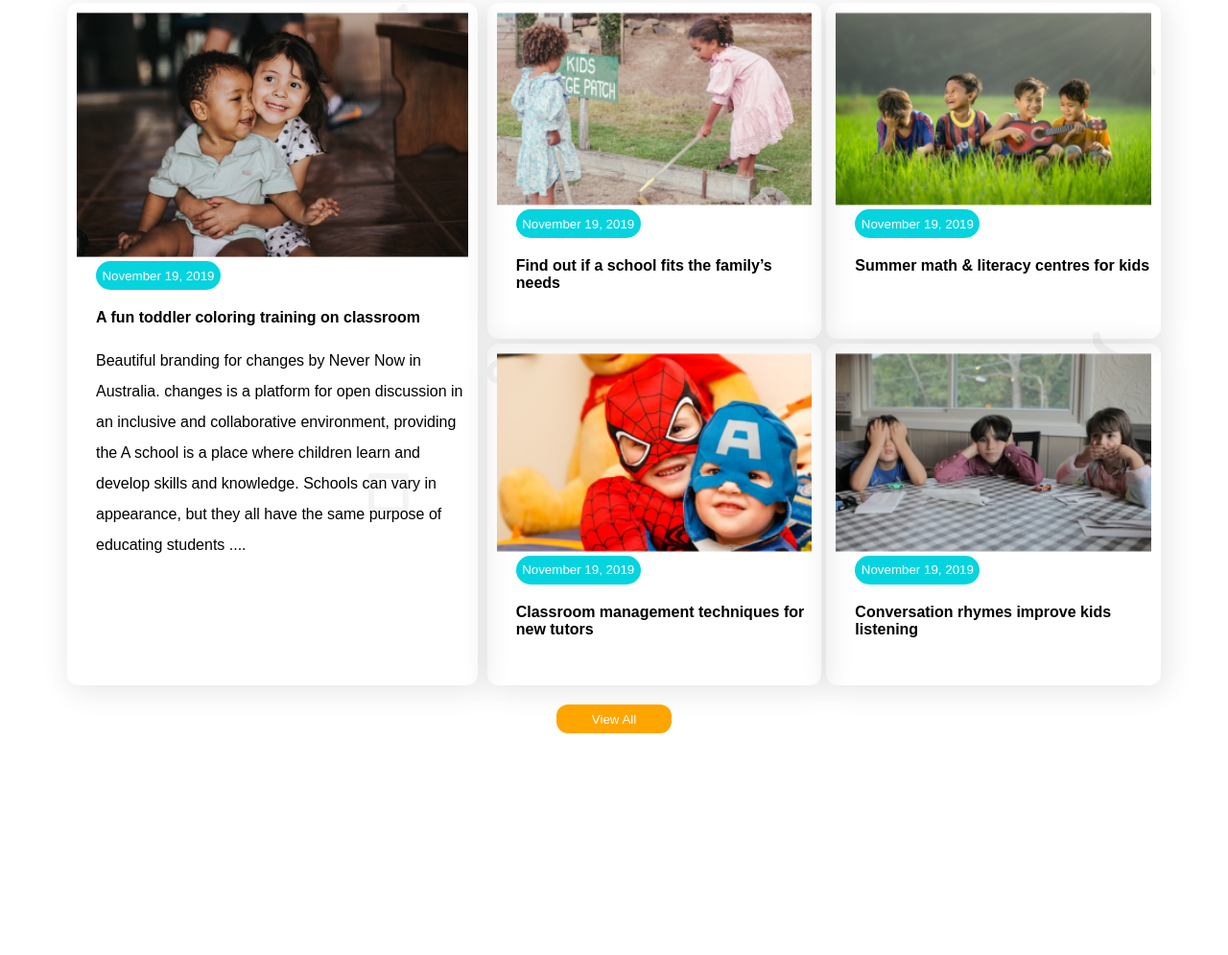
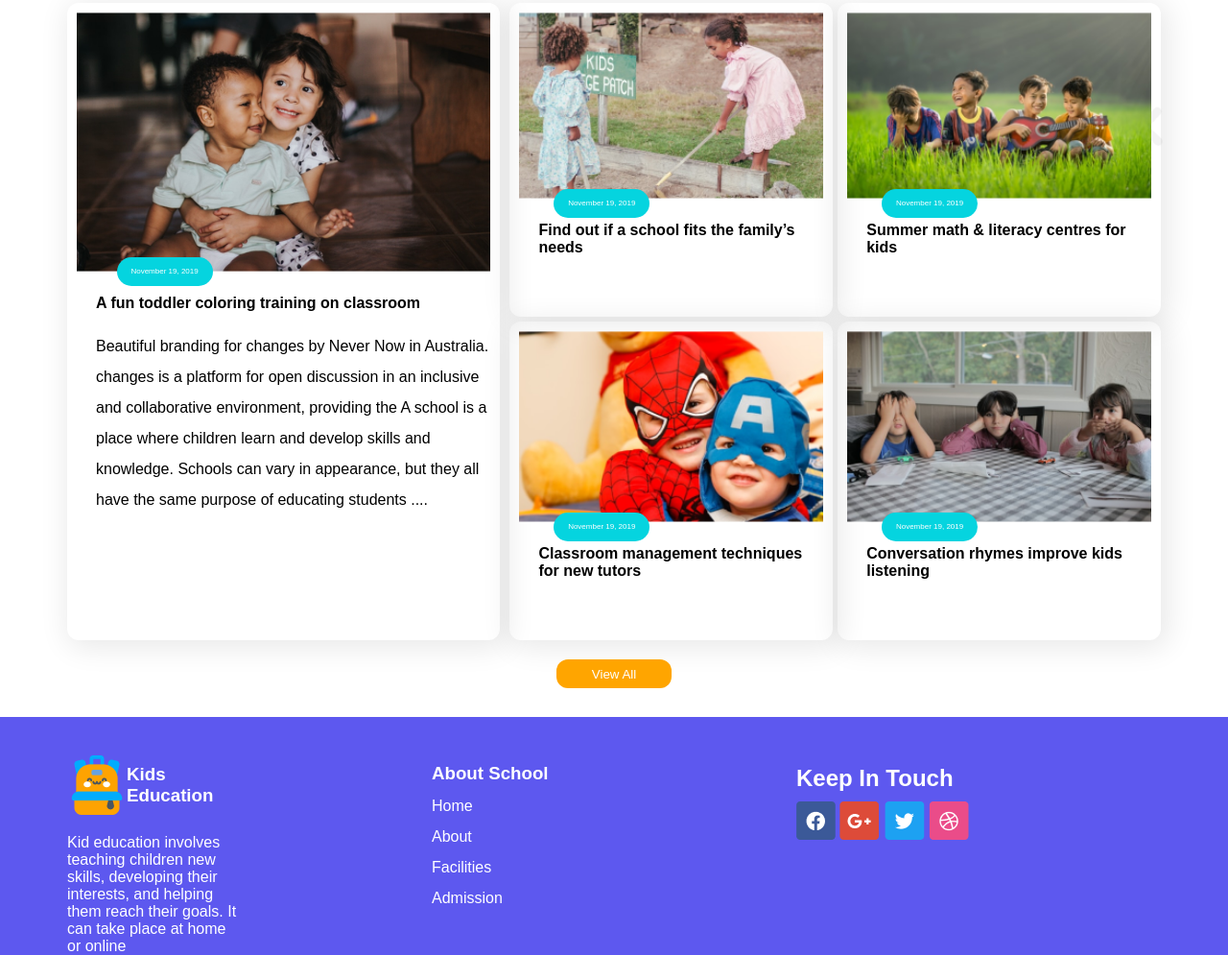
Before and after one commit to Abdul-Aziz-wasi/kid-school-responsive-website, a plain HTML site: page index.html in a window 1280 px wide. Shown: the part 1279-2274 px from the top of the page at 96% size. Before the commit the page ends 2043 px from the top, so only its background shows below. Drawn offline with Linux system fonts and the light colour scheme.

Commit message:
added footer and more section

```diff
--- a/index.html
+++ b/index.html
@@ -27,7 +27,7 @@
         </div>
     </header>
 
-    <main>
+
         <div class="hero-section">
             <div class="hero-content">
                 <h1 class="hero-title"><span class="emp">Empowering</span> <br>
@@ -44,6 +44,7 @@
         </div>
 
         <!-- Srandard section -->
+        <main>
          <div class="card-container">
                 <h3  class="card-heading">Standard Curriculum</h3>
             <div class="cards display-flex">
@@ -94,30 +95,30 @@
 
                     <div class="rest-story-1">
 
-                        <div class="story">
-                            <img src="assets/story-2.png" alt="">
-                            <button class="story-btn">November 19, 2019</button>
+                        <div class="story ">
+                            <div class="div"><img src="assets/story-2.png" alt="">
+                                <button class="story-btn">November 19, 2019</button></div>
                             <h4 class="story-title">Find out if a school fits the
                                 family’s needs</h4>
 
                         </div>
-                        <div class="story">
-                            <img src="assets/story-3.png" alt="">
-                            <button class="story-btn">November 19, 2019</button>
+                        <div class="story ">
+                            <div class="div"><img src="assets/story-3.png" alt="">
+                                <button class="story-btn">November 19, 2019</button></div>
                             <h4 class="story-title">Summer math & literacy
                                 centres for kids</h4>
 
                         </div>
                         <div class="story">
-                            <img src="assets/story-4.png" alt="">
-                            <button class="story-btn">November 19, 2019</button>
+                            <div class="div"><img src="assets/story-4.png" alt="">
+                                <button class="story-btn">November 19, 2019</button></div>
                             <h4 class="story-title">Classroom management
                                 techniques for new tutors</h4>
 
                         </div>
                         <div class="story">
-                            <img src="assets/story-5.png" alt="">
-                            <button class="story-btn">November 19, 2019</button>
+                           <div class="div"> <img src="assets/story-5.png" alt="">
+                            <button class="story-btn">November 19, 2019</button></div>
                             <h4 class="story-title">Conversation rhymes
                                 improve kids listening</h4>
 
@@ -130,6 +131,38 @@
                 <div class="view"><button  class="view-btn">View All</button></div></div>
          </div>
     </main>
+    <footer>
+        <div class="footer-section">
+            <div class="column-1">
+                <div class="display-flex logo-section  fl"><img src="assets/logo.png" alt="">
+                    <h3>Kids
+                        Education</h3></div>
+                    <p></p>
+                        Kid education involves teaching children new skills, developing their interests, and helping them reach their goals. It can take place at home or online</p>
+            </div>
+            <div class="column-2">
+                <h3>About School</h5>
+                <ul>
+                    <li>Home</li>
+                    <li>About</li>
+                    <li>Facilities</li>
+                    <li>Admission</li>
+                </ul>
+
+            </div>
+            <div class="column-3">
+                <h2>Keep In Touch</h2>
+                <footer-img>
+                    <img src="assets/fb.png" alt="">
+                    <img src="assets/google+.png" alt="">
+                    <img src="assets/twitter.png" alt="">
+                    <img src="assets/dribble.png" alt="">
+
+
+                </footer-img>
+            </div>
+        </div>
+    </footer>
 
 </body>
 </html>
--- a/style.css
+++ b/style.css
@@ -84,9 +84,11 @@ a{
 }
 
 /* standard curriculam section */
-.card-container{
+main{
     background-image: url(assets/bg.png);
     background-repeat: no-repeat;
+}
+.card-container{
     max-width: 1140px;
     margin: 0 auto;
 
@@ -162,8 +164,7 @@ a{
     margin: 0 auto;
     justify-content: center;
     align-items: center;
-    background-image: url(assets/bg.png);
-    background-repeat: no-repeat;
+
 }
 .our-story-title{
     font-weight: 700;
@@ -175,6 +176,7 @@ a{
     font-weight: 700;
     font-size: 1rem;
     margin-left: 20px;
+    margin-top: 20px;
     margin-bottom: 20px;
 }
 .story-content{
@@ -197,13 +199,22 @@ a{
 .story-btn{
     background-color: #05D4DF;
     color: #FFFFFF;
+    font-size: 0.5rem;
     border-radius: 20px;
     height: 30px;
-    width: 130px;
+    width: 100px;
+    padding: 10px;
     border: none;
     margin-left: 20px;
-    margin-bottom: 20px;
+    position: absolute;
+    top: 93%;
+    left: 5%;
+    /* z-index: 5; */
 
+}
+.div{
+    /* width: 100%; */
+    position: relative;
 }
 .story-description{
     font-size: 1rem;
@@ -212,9 +223,7 @@ a{
     line-height: 2;
 
 }
-.story-imga{
-    width: 100%;
-}
+
 .view-btn{
     background-color: orange;
     width: 120px;
@@ -226,9 +235,37 @@ a{
 .view{
     text-align: center;
     margin-top: 20px;
+    margin-bottom: 30px;
 }
 .story-1{
     width: 50%;
+}
+
+/* footer style */
+footer{
+    background-color: #5D58EF;
+}
+.footer-section{
+    max-width: 1140px;
+    margin: 0 auto;
+    display: grid;
+    grid-template-columns: repeat(3, 1fr);
+    color: #FFFFFF;
+    justify-content: center;
+    padding-top: 40px;
+
+
+}
+ .column-2, .column-3{
+    margin-right: 150px;
+    line-height: 2;
+
+}
+.column-1{
+    margin-right: 200px;
+}
+.fl{
+    margin-bottom: 20px;
 }
 
 /* responsive section */
@@ -287,5 +324,20 @@ a{
         margin-left: 10px;
         margin-right: 10px;
     }
+    .footer-section{
+        grid-template-columns: repeat(1, 1fr);
+        gap: 20px;
+        margin-left: 10px;
+        padding-bottom: 20px;
+
+    }
+    .div{
+        position: relative;
+    }
+    .story-btn{
+        position: absolute;
+        top: 85%;
+        left: 5%;
+    }
 
 }
```
